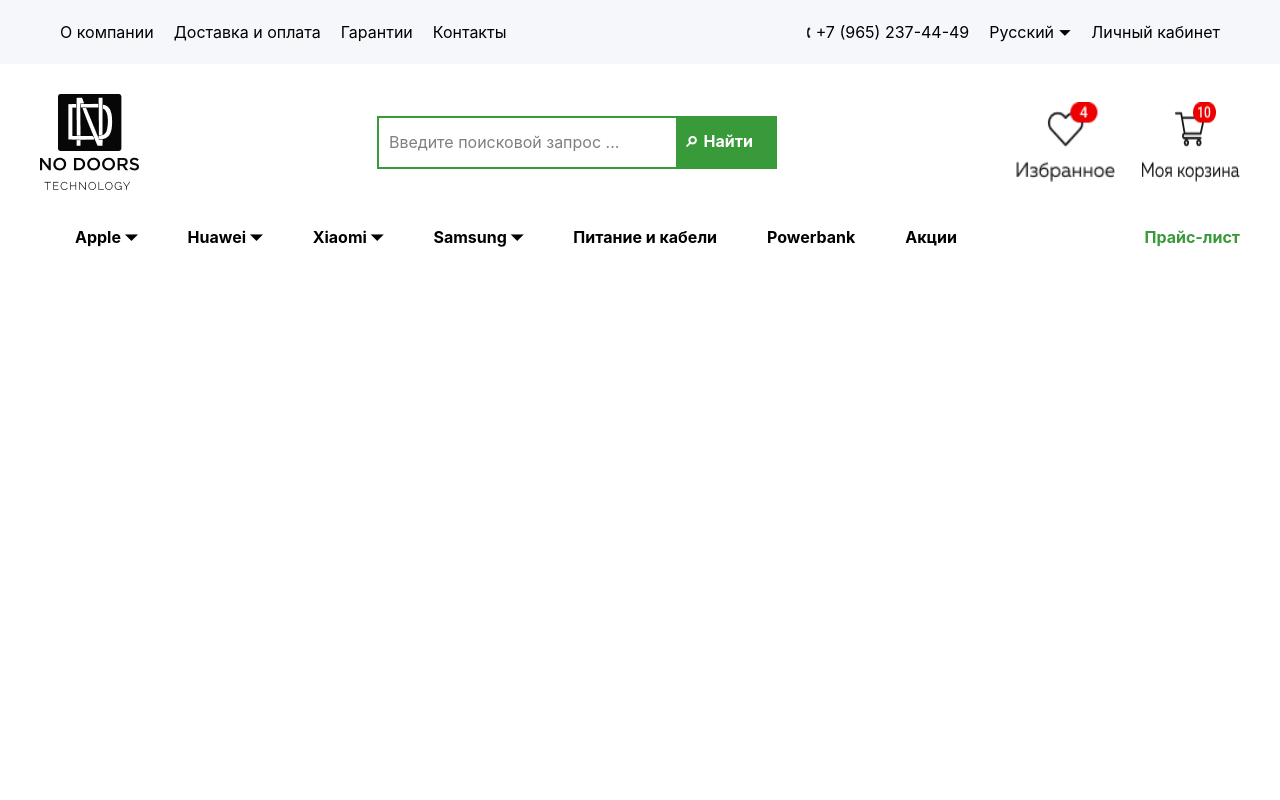
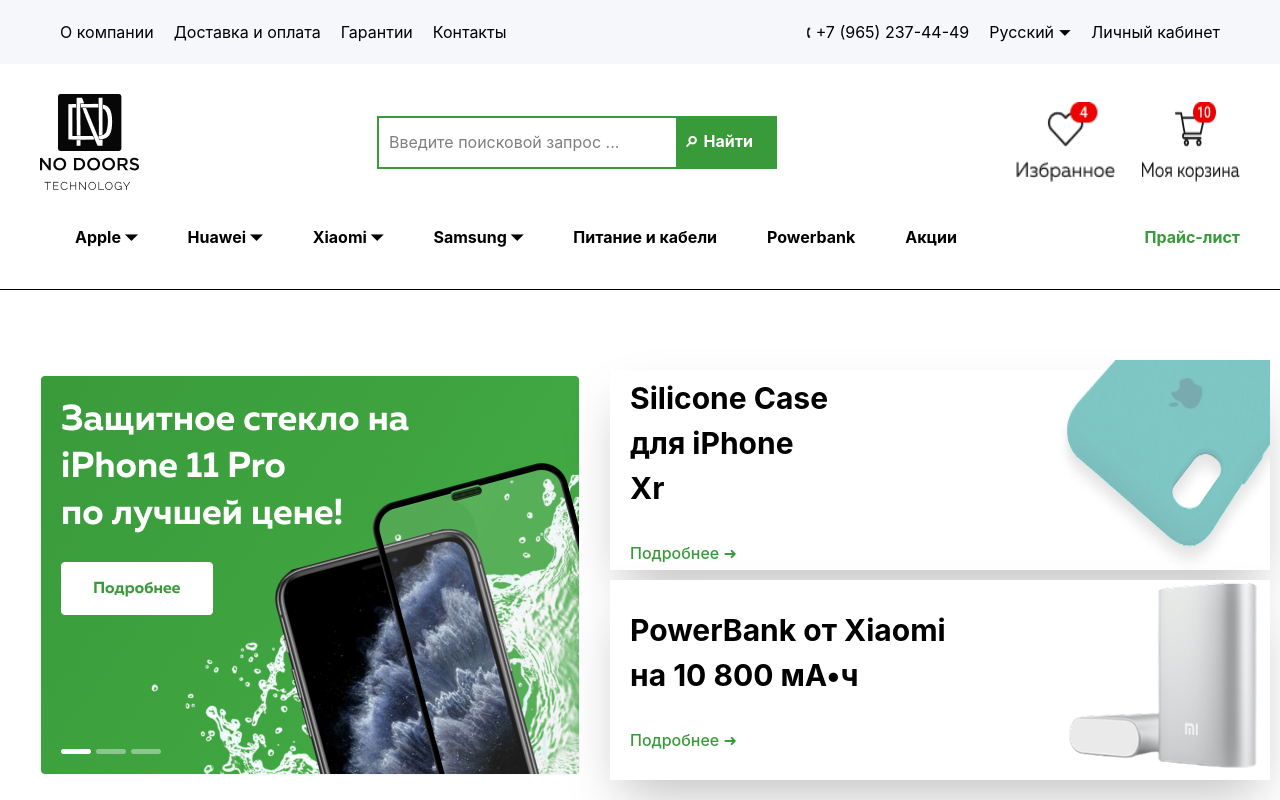
Before and after one commit to madinajahongirova01-jpg8/kor-bo-branch, a website: page hojiakbar.html in a window 1280 px wide. Drawn offline with nearby package versions, Linux system fonts and the light colour scheme; files that its build step writes are made by us from their sources.

Commit message:
section1

```diff
--- a/hojiakbar.html
+++ b/hojiakbar.html
@@ -48,7 +48,7 @@
 </div>
 </header>
 
-<header class="max-w-300 m-auto flex  flex-wrap pl-[35px]  lg:flex justify-between mt-[35px]">
+<header class="max-w-300 m-auto flex   flex-wrap pl-[35px]  lg:flex justify-between mt-[35px]">
 
     <nav class="flex-wrap flex lg:flex gap-[50px] font-bold">
         <p>Apple ⏷</p>
@@ -64,6 +64,48 @@
 
 </header>
 
+<hr class="mt-[40px]">
+
+<section class="max-w-300 m-auto flex flex-col items-center  lg:flex-row lg:flex justify-between lg:items-center gap-[30px] mt-[80px]">
+
+<img class="lg:w-[540px] lg:h-[400px] w-[95%]" src="./src/Hojiakbar/card 01.png" alt="">
+
+<div class="flex flex-col  gap-[10px] items-center">
+
+    <div class="flex flex-col lg:flex-row lg:flex lg:w-[660px] w-[90%] justify-between lg:h-[200px] items-center  shadow-2xl  bg-[#FFFFFF]">
+
+<div class="flex p-[20px] flex-col gap-[30px] lg: w-[240px]">
+
+    <h1 class="text-[25px]  text-[25px] lg:text-start text-center  lg:text-[30px] font-bold">Silicone Case для iPhone Xr</h1>
+    <p class="font-medium lg:text-start text-center  text-[#399A3A]">Подробнее  ➜</p>
+</div>
+
+<img class="lg:w-[220px] lg:h-[220px]   " src="./src/Hojiakbar/64507_3 1.png" alt="">
+
+    </div>
+
+
+
+    <div class="flex flex-col lg:flex-row lg:flex lg:w-[660px] w-[90%]  items-center   justify-between lg:h-[200px]  shadow-2xl  bg-[#FFFFFF]">
+
+<div class="flex flex-col  p-[20px] gap-[30px] w-[90%] lg:w-[520px]">
+
+    <h1 class="lg:text-[30px] text-[25px] lg:text-start text-center font-bold">PowerBank от Xiaomi
+на 10 800 мА•ч</h1>
+    <p class="font-medium text-center lg:text-start  text-[#399A3A]">Подробнее  ➜</p>
+</div>
+
+<img class="lg:w-[300px]   lg:h-[200px]" src="./src/Hojiakbar/img.png" alt="">
+
+    </div>
+
+</div>
+
+
+</section>
+
+
+
 
 </body>
 </html>
```
Also changed, not shown: src/Hojiakbar/64507_3 1.png (added), src/Hojiakbar/card 01.png (added), src/Hojiakbar/img.png (added).
